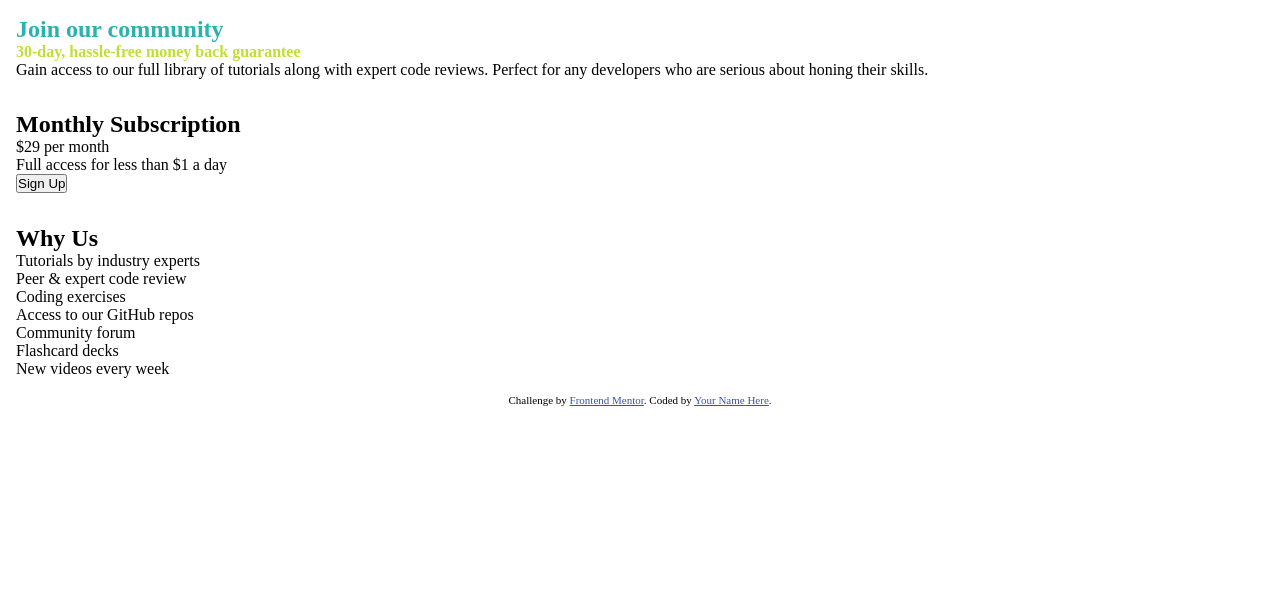
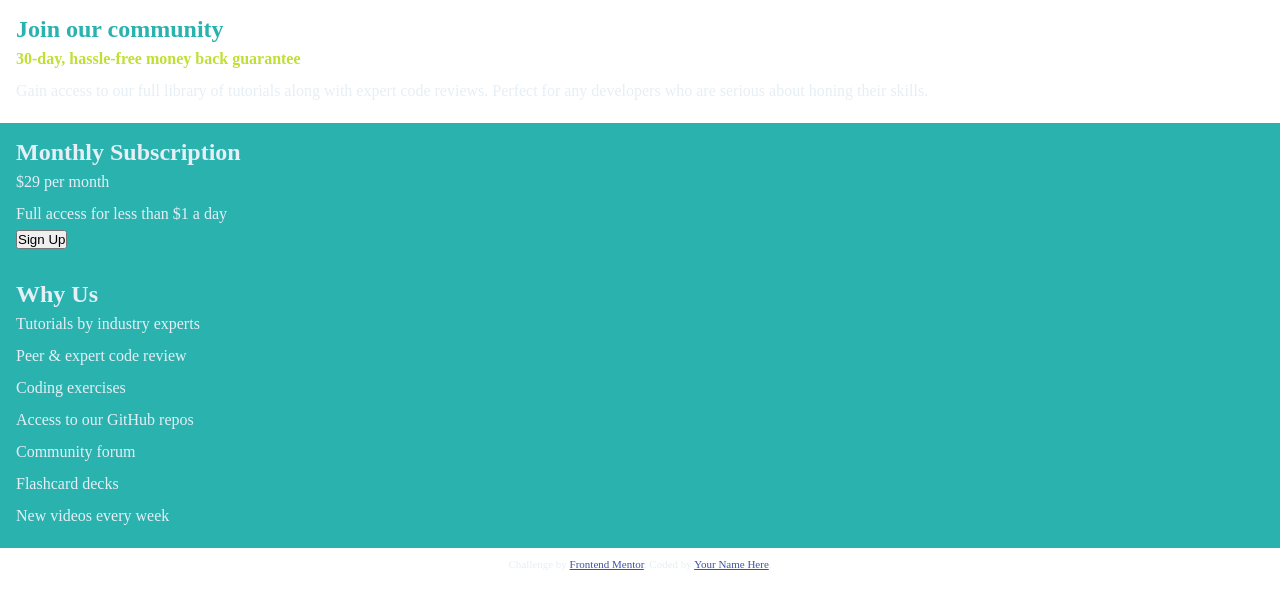
Before and after one commit to koreynichols/single-price-grid-component, a plain HTML site: page index.html in a window 1280 px wide. Drawn offline with Linux system fonts and the light colour scheme.

Commit message:
working on styling

```diff
--- a/styles.css
+++ b/styles.css
@@ -26,3 +26,20 @@
     color: var(--bright-yellow);
     font-weight: bold;
 }
+
+p {
+    line-height: 2rem;
+    color: var(--light-gray)
+}
+
+.subscribe-section {
+    background: var(--cyan);
+}
+
+.about-section {
+    background: var(--cyan);
+}
+
+.subscribe-section h2, .about-section h2 {
+    color: var(--light-gray)
+}
```
